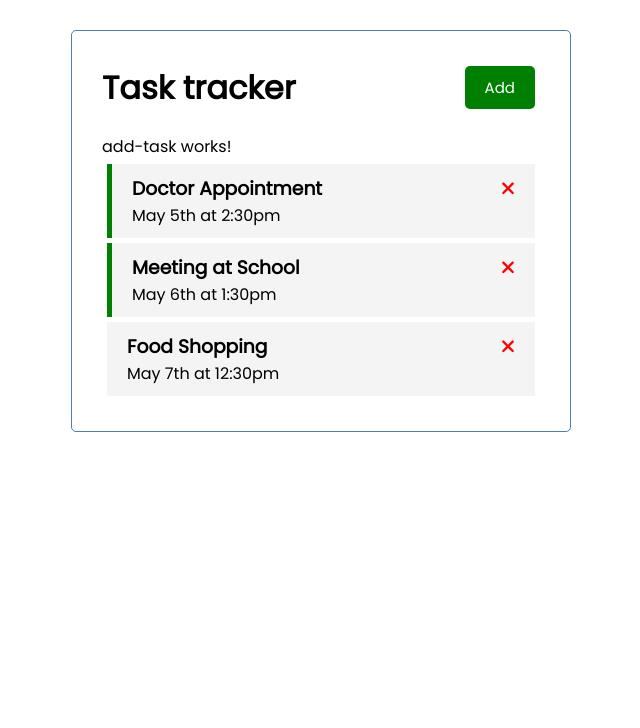
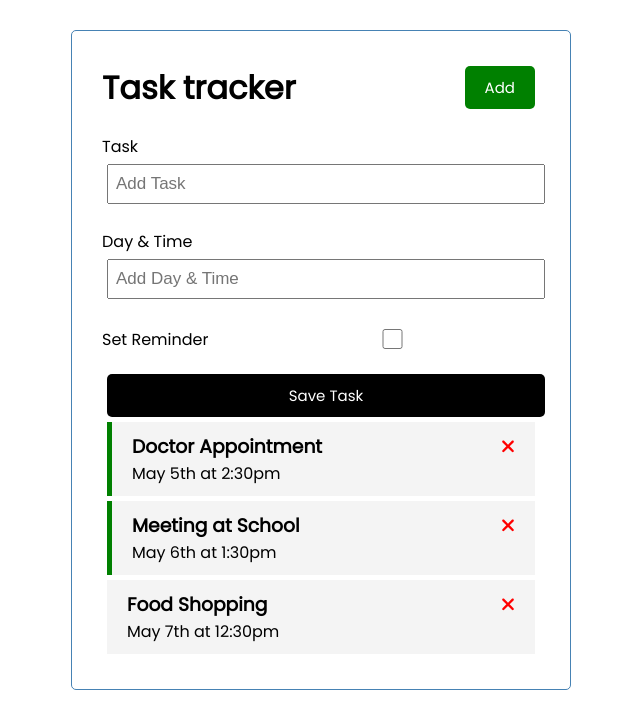
Before and after one commit to GiacoboniConstanza/agular-task-tracker, an Angular app: page / in a window 1280 px wide. Shown: the top 728 px of the page, without its empty margins (319-959 px from the left). Built offline with nearby package versions, Linux system fonts and the light colour scheme; data requests are answered from the project's data file.

Commit message:
add task

```diff
--- a/src/app/app.module.ts
+++ b/src/app/app.module.ts
@@ -2,6 +2,7 @@
 import { BrowserModule } from '@angular/platform-browser';
 import { FontAwesomeModule } from '@fortawesome/angular-fontawesome';
 import { HttpClientModule } from '@angular/common/http';
+import { FormsModule } from '@angular/forms';
 
 import { AppComponent } from './app.component';
 import { HeaderComponent } from './components/header/header.component';
@@ -23,7 +24,8 @@
   imports: [
     BrowserModule,
     FontAwesomeModule,
-    HttpClientModule
+    HttpClientModule,
+    FormsModule
   ],
   providers: [],
   bootstrap: [AppComponent]
--- a/src/app/components/add-task/add-task.component.html
+++ b/src/app/components/add-task/add-task.component.html
@@ -1 +1,15 @@
-<p>add-task works!</p>
+<form class="add-form" (ngSubmit)="onSubmit">
+    <div class="form-control">
+        <label for="text">Task</label>
+        <input type="text" name="text" [(ngModel)]="text" id="text" placeholder="Add Task" />
+    </div>
+    <div class="form-control">
+        <label for="day">Day & Time</label>
+        <input type="text" name="day" [(ngModel)]="day" id="day" placeholder="Add Day & Time" />
+    </div>
+    <div class="form-control form-control-check">
+        <label for="reminder">Set Reminder</label>
+        <input type="checkbox" name="reminder" [(ngModel)]="reminder" id="reminder" />
+    </div>
+    <input type="submit" value="Save Task" class="btn btn-block" />
+</form>
--- a/src/app/components/add-task/add-task.component.ts
+++ b/src/app/components/add-task/add-task.component.ts
@@ -1,4 +1,5 @@
-import { Component, OnInit } from '@angular/core';
+import { Component, OnInit, Output, EventEmitter } from '@angular/core';
+import { Task } from 'src/app/Task';
 
 @Component({
   selector: 'app-add-task',
@@ -6,10 +7,34 @@
   styleUrls: ['./add-task.component.css']
 })
 export class AddTaskComponent implements OnInit {
+  @Output() onAddTask: EventEmitter<Task> = new EventEmitter;
+  text: string = "";
+  day: string = "";
+  reminder: boolean = false;
 
   constructor() { }
 
   ngOnInit(): void {
   }
 
+  onSubmit(){
+
+    if(!this.text){
+      alert('Please add a task!');
+      return;
+    }
+
+    const newTask = {
+      text: this.text,
+      day: this.day,
+      reminder: this.reminder
+    }
+
+    this.onAddTask.emit(newTask);
+
+    this.text = '';
+    this.day = '';
+    this.reminder = false;
+  }
+
 }
--- a/src/app/components/tasks/tasks.component.html
+++ b/src/app/components/tasks/tasks.component.html
@@ -1,2 +1,2 @@
-<app-add-task></app-add-task>
+<app-add-task (onAddTask)="addTask($event)"></app-add-task>
 <app-task-item *ngFor="let task of tasks" [task]="task" (onDeleteTask)="deleteTask(task)" (onToggleReminder)="toggleReminder(task)"></app-task-item>
--- a/src/app/components/tasks/tasks.component.ts
+++ b/src/app/components/tasks/tasks.component.ts
@@ -28,4 +28,7 @@
     this.taskService.updateTaskReminder(task).subscribe();
   }
 
+  addTask(task: Task){
+    this.taskService.addTask(task).subscribe((task) => (this.tasks.push(task)));
+  }
 }
--- a/src/app/services/task.service.ts
+++ b/src/app/services/task.service.ts
@@ -30,4 +30,8 @@
     const url = `${this.apiUrl}/${task.id}`;
     return this.http.put<Task>(url, task, httpOptions);
   }
+
+  addTask(task: Task):Observable<Task>{
+    return this.http.post<Task>(this.apiUrl, task, httpOptions);
+  }
 }
```
